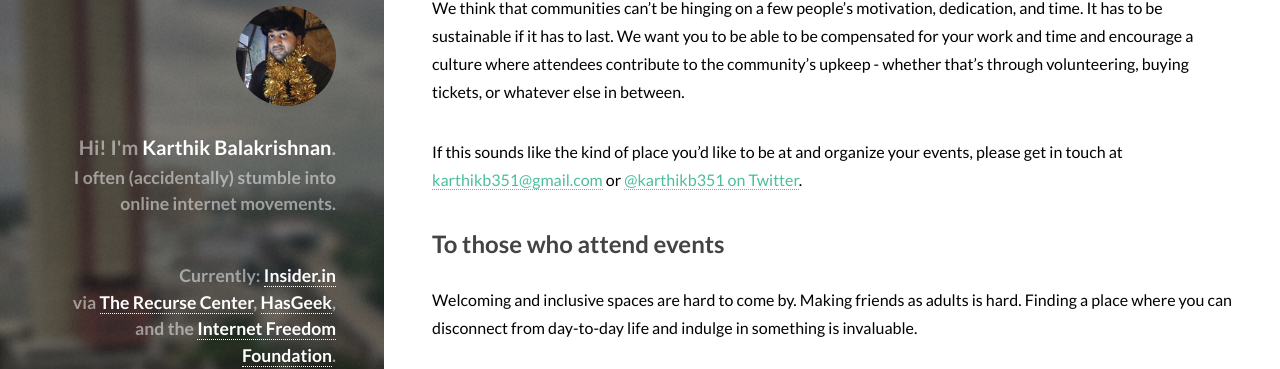
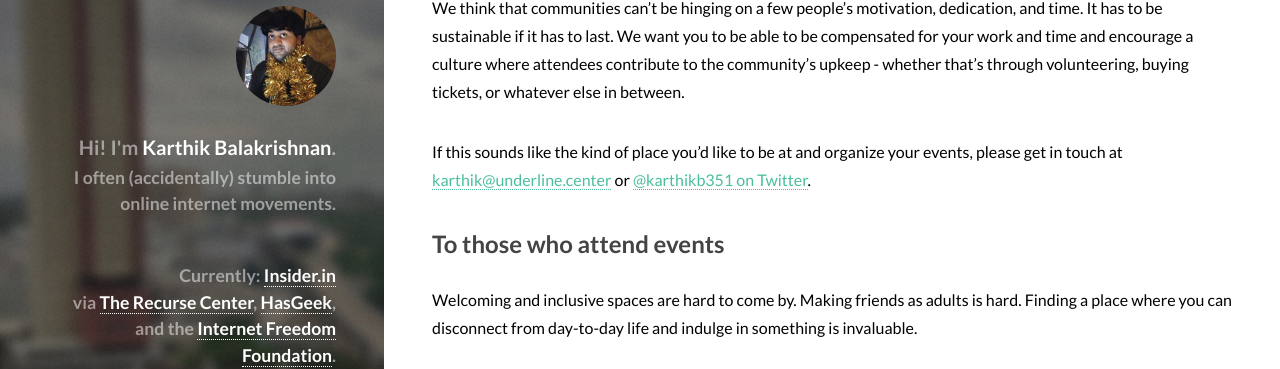
Before and after one commit to karthikb351/karthikb351, a Jekyll site: the page built from _posts/2023-12-09-the-hex-project.md, in a window 1280 px wide and 900 px high, scrolled down 1128 px. Shown: the part 90-459 px from the top of the window. Built offline with Jekyll 4.4.1, drawn with Linux system fonts in a browser that asks for light colours; comment, search, counter and statistics services are not loaded.

Commit message:
Update 2023-12-09-the-hex-project.md

```diff
--- a/_posts/2023-12-09-the-hex-project.md
+++ b/_posts/2023-12-09-the-hex-project.md
@@ -28,7 +28,7 @@ We intend to first cover our costs (mainly rent, maintenance, furniture, etc) bu
 
 We think that communities can't be hinging on a few people's motivation, dedication, and time. It has to be sustainable if it has to last. We want you to be able to be compensated for your work and time and encourage a culture where attendees contribute to the community's upkeep - whether that's through volunteering, buying tickets, or whatever else in between.
 
-If this sounds like the kind of place you'd like to be at and organize your events, please get in touch at [karthikb351@gmail.com](mailto:karthikb351@gmail.com) or [@karthikb351 on Twitter](https://twitter.com/karthikb351).
+If this sounds like the kind of place you'd like to be at and organize your events, please get in touch at [karthik@underline.center](mailto:karthik@underline.center) or [@karthikb351 on Twitter](https://twitter.com/karthikb351).
 
 ## To those who attend events
 
@@ -48,7 +48,7 @@ We're tired of the default social hangout being a bar or pub. It's noisy, it's e
 
 You deserve a better answer to when friends ask you what you do outside of work.
 
-> There is a beautiful term for this in sociology called [third places](https://www.thegoodtrade.com/features/third-place-community-spaces/) which I think encapsulates what we want to be.
+> There is a beautiful term for this in sociology called <a href="[http://example.com/](https://www.thegoodtrade.com/features/third-place-community-spaces/)" target="_blank">third places</a> which I think encapsulates what we want to be.
 
 ## What's different about us?
 
```
